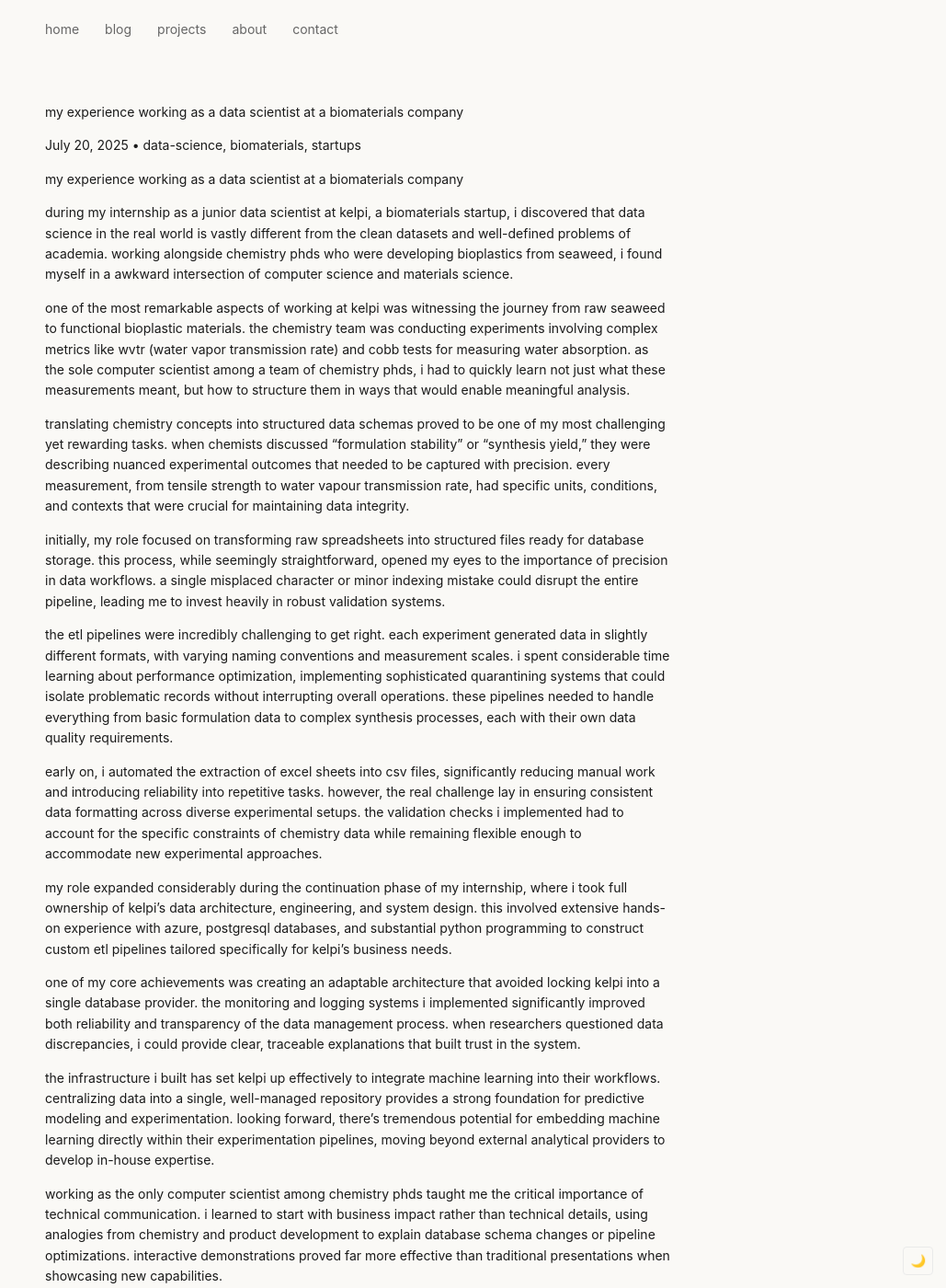
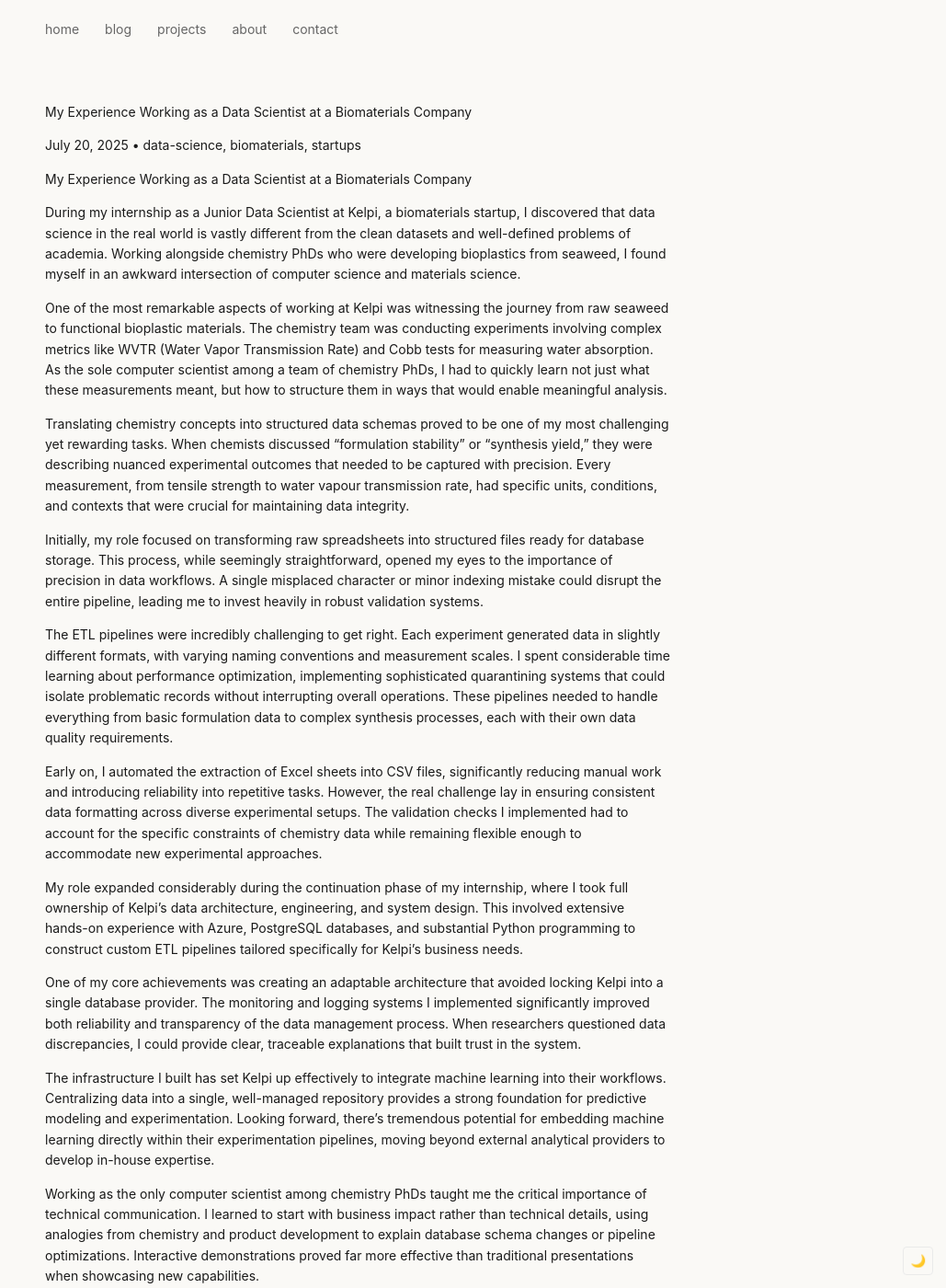
Before and after one commit to AMOHA-98/blogxyz, a Jekyll site: the page built from _posts/2025-07-20-cross-functional-data-science.md, in a window 1280 px wide and 1400 px high. Shown: the whole window at 92% size, without its empty margins (251-1280 px from the left). Built offline with Jekyll 4.4.1, drawn with Linux system fonts in a browser that asks for light colours; some of the changed text lies outside the part shown.

```diff
--- a/_posts/2025-07-20-cross-functional-data-science.md
+++ b/_posts/2025-07-20-cross-functional-data-science.md
@@ -1,42 +1,42 @@
 ---
 layout: post
-title: "my experience working as a data scientist at a biomaterials company"
+title: "My Experience Working as a Data Scientist at a Biomaterials Company"
 date: 2025-07-20
 categories: [data-science, biomaterials, startups]
 ---
 
-my experience working as a data scientist at a biomaterials company
+My Experience Working as a Data Scientist at a Biomaterials Company
 
-during my internship as a junior data scientist at kelpi, a biomaterials startup, i discovered that data science in the real world is vastly different from the clean datasets and well-defined problems of academia. working alongside chemistry phds who were developing bioplastics from seaweed, i found myself in a awkward intersection of computer science and materials science.
+During my internship as a Junior Data Scientist at Kelpi, a biomaterials startup, I discovered that data science in the real world is vastly different from the clean datasets and well-defined problems of academia. Working alongside chemistry PhDs who were developing bioplastics from seaweed, I found myself in an awkward intersection of computer science and materials science.
 
-one of the most remarkable aspects of working at kelpi was witnessing the journey from raw seaweed to functional bioplastic materials. the chemistry team was conducting experiments involving complex metrics like wvtr (water vapor transmission rate) and cobb tests for measuring water absorption. as the sole computer scientist among a team of chemistry phds, i had to quickly learn not just what these measurements meant, but how to structure them in ways that would enable meaningful analysis.
+One of the most remarkable aspects of working at Kelpi was witnessing the journey from raw seaweed to functional bioplastic materials. The chemistry team was conducting experiments involving complex metrics like WVTR (Water Vapor Transmission Rate) and Cobb tests for measuring water absorption. As the sole computer scientist among a team of chemistry PhDs, I had to quickly learn not just what these measurements meant, but how to structure them in ways that would enable meaningful analysis.
 
-translating chemistry concepts into structured data schemas proved to be one of my most challenging yet rewarding tasks. when chemists discussed "formulation stability" or "synthesis yield," they were describing nuanced experimental outcomes that needed to be captured with precision. every measurement, from tensile strength to water vapour transmission rate, had specific units, conditions, and contexts that were crucial for maintaining data integrity.
+Translating chemistry concepts into structured data schemas proved to be one of my most challenging yet rewarding tasks. When chemists discussed "formulation stability" or "synthesis yield," they were describing nuanced experimental outcomes that needed to be captured with precision. Every measurement, from tensile strength to water vapour transmission rate, had specific units, conditions, and contexts that were crucial for maintaining data integrity.
 
-initially, my role focused on transforming raw spreadsheets into structured files ready for database storage. this process, while seemingly straightforward, opened my eyes to the importance of precision in data workflows. a single misplaced character or minor indexing mistake could disrupt the entire pipeline, leading me to invest heavily in robust validation systems.
+Initially, my role focused on transforming raw spreadsheets into structured files ready for database storage. This process, while seemingly straightforward, opened my eyes to the importance of precision in data workflows. A single misplaced character or minor indexing mistake could disrupt the entire pipeline, leading me to invest heavily in robust validation systems.
 
-the etl pipelines were incredibly challenging to get right. each experiment generated data in slightly different formats, with varying naming conventions and measurement scales. i spent considerable time learning about performance optimization, implementing sophisticated quarantining systems that could isolate problematic records without interrupting overall operations. these pipelines needed to handle everything from basic formulation data to complex synthesis processes, each with their own data quality requirements.
+The ETL pipelines were incredibly challenging to get right. Each experiment generated data in slightly different formats, with varying naming conventions and measurement scales. I spent considerable time learning about performance optimization, implementing sophisticated quarantining systems that could isolate problematic records without interrupting overall operations. These pipelines needed to handle everything from basic formulation data to complex synthesis processes, each with their own data quality requirements.
 
-early on, i automated the extraction of excel sheets into csv files, significantly reducing manual work and introducing reliability into repetitive tasks. however, the real challenge lay in ensuring consistent data formatting across diverse experimental setups. the validation checks i implemented had to account for the specific constraints of chemistry data while remaining flexible enough to accommodate new experimental approaches.
+Early on, I automated the extraction of Excel sheets into CSV files, significantly reducing manual work and introducing reliability into repetitive tasks. However, the real challenge lay in ensuring consistent data formatting across diverse experimental setups. The validation checks I implemented had to account for the specific constraints of chemistry data while remaining flexible enough to accommodate new experimental approaches.
 
-my role expanded considerably during the continuation phase of my internship, where i took full ownership of kelpi's data architecture, engineering, and system design. this involved extensive hands-on experience with azure, postgresql databases, and substantial python programming to construct custom etl pipelines tailored specifically for kelpi's business needs.
+My role expanded considerably during the continuation phase of my internship, where I took full ownership of Kelpi's data architecture, engineering, and system design. This involved extensive hands-on experience with Azure, PostgreSQL databases, and substantial Python programming to construct custom ETL pipelines tailored specifically for Kelpi's business needs.
 
-one of my core achievements was creating an adaptable architecture that avoided locking kelpi into a single database provider. the monitoring and logging systems i implemented significantly improved both reliability and transparency of the data management process. when researchers questioned data discrepancies, i could provide clear, traceable explanations that built trust in the system.
+One of my core achievements was creating an adaptable architecture that avoided locking Kelpi into a single database provider. The monitoring and logging systems I implemented significantly improved both reliability and transparency of the data management process. When researchers questioned data discrepancies, I could provide clear, traceable explanations that built trust in the system.
 
-the infrastructure i built has set kelpi up effectively to integrate machine learning into their workflows. centralizing data into a single, well-managed repository provides a strong foundation for predictive modeling and experimentation. looking forward, there's tremendous potential for embedding machine learning directly within their experimentation pipelines, moving beyond external analytical providers to develop in-house expertise.
+The infrastructure I built has set Kelpi up effectively to integrate machine learning into their workflows. Centralizing data into a single, well-managed repository provides a strong foundation for predictive modeling and experimentation. Looking forward, there's tremendous potential for embedding machine learning directly within their experimentation pipelines, moving beyond external analytical providers to develop in-house expertise.
 
-working as the only computer scientist among chemistry phds taught me the critical importance of technical communication. i learned to start with business impact rather than technical details, using analogies from chemistry and product development to explain database schema changes or pipeline optimizations. interactive demonstrations proved far more effective than traditional presentations when showcasing new capabilities.
+Working as the only computer scientist among chemistry PhDs taught me the critical importance of technical communication. I learned to start with business impact rather than technical details, using analogies from chemistry and product development to explain database schema changes or pipeline optimizations. Interactive demonstrations proved far more effective than traditional presentations when showcasing new capabilities.
 
-the startup environment at kelpi was refreshingly open to innovation. if a new approach could streamline processes or improve accuracy, my colleagues enthusiastically embraced it. this supportive environment encouraged me to clearly articulate technical ideas and increased my confidence when proposing architectural changes.
+The startup environment at Kelpi was refreshingly open to innovation. If a new approach could streamline processes or improve accuracy, my colleagues enthusiastically embraced it. This supportive environment encouraged me to clearly articulate technical ideas and increased my confidence when proposing architectural changes.
 
-perhaps most importantly, i discovered that the best technical solutions work with existing workflows rather than against them. understanding how experiments were actually conducted, how data was traditionally recorded, and what information scientists needed for decision-making became just as important as writing efficient code.
+Perhaps most importantly, I discovered that the best technical solutions work with existing workflows rather than against them. Understanding how experiments were actually conducted, how data was traditionally recorded, and what information scientists needed for decision-making became just as important as writing efficient code.
 
-one of my biggest realizations was how much innovation can be bottlenecked by real-world constraints. building sophisticated machine learning models means little if your data pipeline can't handle the messy reality of experimental data. i learned to anticipate potential errors and implement comprehensive exception handling, recognizing that robust data pipelines rely as much on careful contingency planning as on elegant main logic.
+One of my biggest realizations was how much innovation can be bottlenecked by real-world constraints. Building sophisticated machine learning models means little if your data pipeline can't handle the messy reality of experimental data. I learned to anticipate potential errors and implement comprehensive exception handling, recognizing that robust data pipelines rely as much on careful contingency planning as on elegant main logic.
 
-the performance optimization challenges were particularly interesting in the chemistry context. large datasets from multiple experimental runs needed to be processed efficiently while maintaining the precision required for scientific analysis. balancing speed with accuracy became a constant consideration in pipeline design.
+The performance optimization challenges were particularly interesting in the chemistry context. Large datasets from multiple experimental runs needed to be processed efficiently while maintaining the precision required for scientific analysis. Balancing speed with accuracy became a constant consideration in pipeline design.
 
-beyond the technical growth, this experience gave me practical knowledge of managing complex technical responsibilities in a startup environment. my skills in software engineering, pipeline design, cloud infrastructure, and systems integration improved dramatically. more importantly, i developed a deep appreciation for meticulous documentation and clear communication, both crucial for sustaining complex technical systems.
+Beyond the technical growth, this experience gave me practical knowledge of managing complex technical responsibilities in a startup environment. My skills in software engineering, pipeline design, cloud infrastructure, and systems integration improved dramatically. More importantly, I developed a deep appreciation for meticulous documentation and clear communication, both crucial for sustaining complex technical systems.
 
-the mentorship i received from the chemistry team enriched my understanding of the intersection between data science and materials science. conversations with colleagues from product development illustrated how data-driven insights directly support meaningful research into sustainable materials.
+The mentorship I received from the chemistry team enriched my understanding of the intersection between data science and materials science. Conversations with colleagues from product development illustrated how data-driven insights directly support meaningful research into sustainable materials.
 
-*the experience reinforced my belief that data science is most impactful when it serves domain expertise, rather than attempting to replace it.*
+*The experience reinforced my belief that data science is most impactful when it serves domain expertise, rather than attempting to replace it.*
```
Also changed, not shown: about.md (+3 -19 lines), contact.md (+5 -5 lines), index.md (+2 -2 lines), projects.md (+8 -8 lines), README.md, 1 other file.
